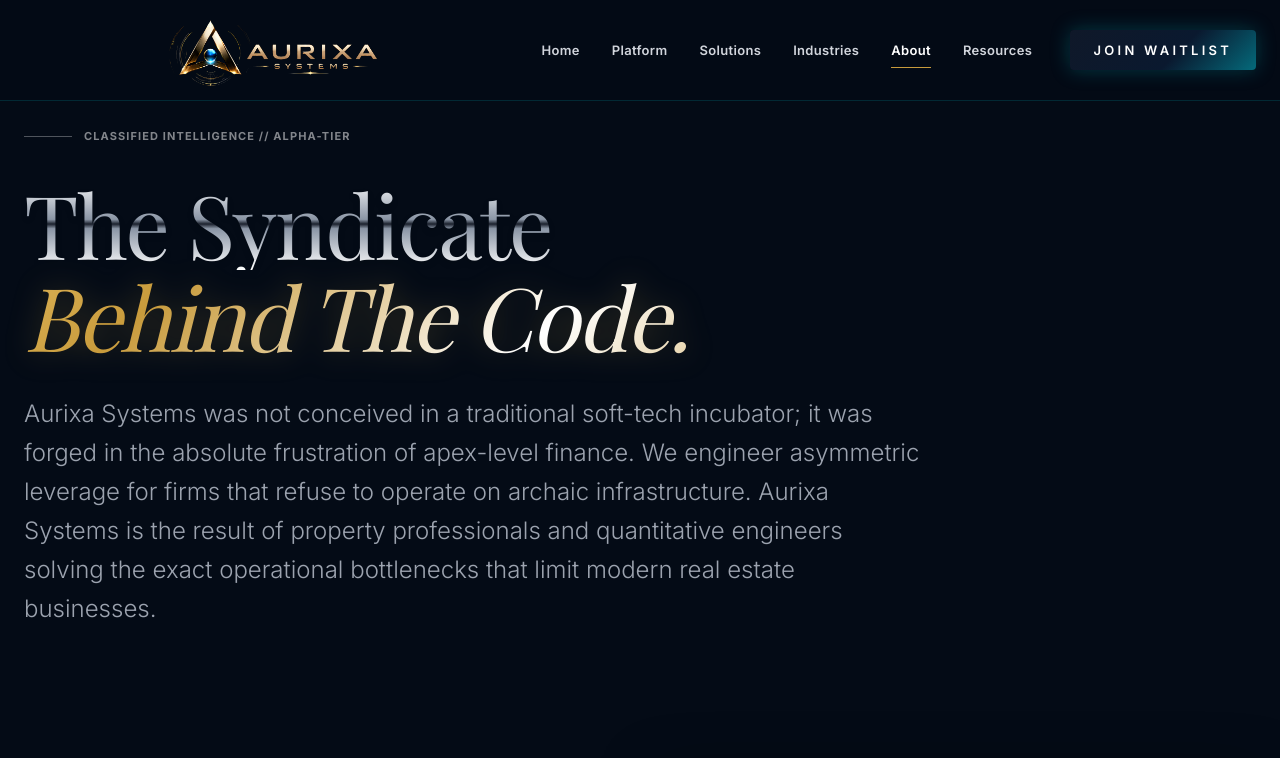
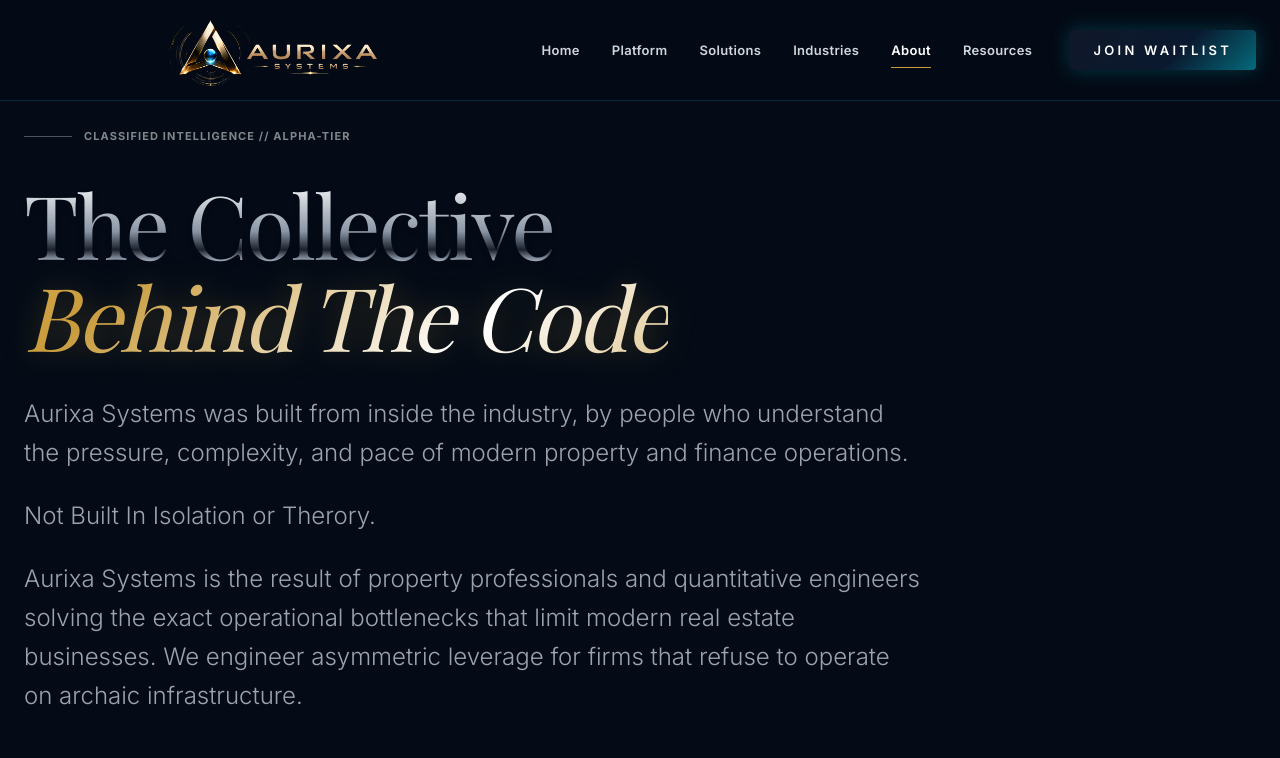
Before and after one commit to lavan96/aurixa-systems, a React (Vite) app: page /about in a window 1280 px wide. Shown: the top 758 px of the page. Built offline with nearby package versions, Linux system fonts and the light colour scheme; a web font is replaced by a local one.

Commit message:
Update About hero copy

```diff
--- a/src/pages/About.tsx
+++ b/src/pages/About.tsx
@@ -21,17 +21,25 @@ export default function About() {
             animate={{ opacity: 1, y: 0 }}
             className="text-5xl md:text-7xl lg:text-[5.5rem] font-display font-light tracking-tight mb-8 leading-[1.05]"
           >
-            <span className="block text-liquid-chrome drop-shadow-md">The Syndicate</span>
-            <span className="text-chrome-prismatic italic drop-shadow-2xl">Behind The Code.</span>
+            <span className="block text-liquid-chrome-clean drop-shadow-md">The Collective</span>
+            <span className="text-chrome-prismatic italic drop-shadow-2xl">Behind The Code</span>
           </motion.h1>
-          <motion.p
+          <motion.div
             initial={{ opacity: 0, y: 20 }}
             animate={{ opacity: 1, y: 0 }}
             transition={{ delay: 0.1 }}
-            className="text-xl md:text-2xl text-[#9CA3AF] font-light leading-relaxed max-w-4xl mb-12"
+            className="max-w-4xl mb-12 space-y-6 text-xl md:text-2xl text-[#9CA3AF] font-light leading-relaxed"
           >
-            Aurixa Systems was not conceived in a traditional soft-tech incubator; it was forged in the absolute frustration of apex-level finance. We engineer asymmetric leverage for firms that refuse to operate on archaic infrastructure. Aurixa Systems is the result of property professionals and quantitative engineers solving the exact operational bottlenecks that limit modern real estate businesses.
-          </motion.p>
+            <p>
+              Aurixa Systems was built from inside the industry, by people who understand the pressure, complexity, and pace of modern property and finance operations.
+            </p>
+            <p>
+              Not Built In Isolation or Therory.
+            </p>
+            <p>
+              Aurixa Systems is the result of property professionals and quantitative engineers solving the exact operational bottlenecks that limit modern real estate businesses. We engineer asymmetric leverage for firms that refuse to operate on archaic infrastructure.
+            </p>
+          </motion.div>
         </div>
 
         {/* THE GENESIS PROTOCOL - Asymmetric Block */}
```
